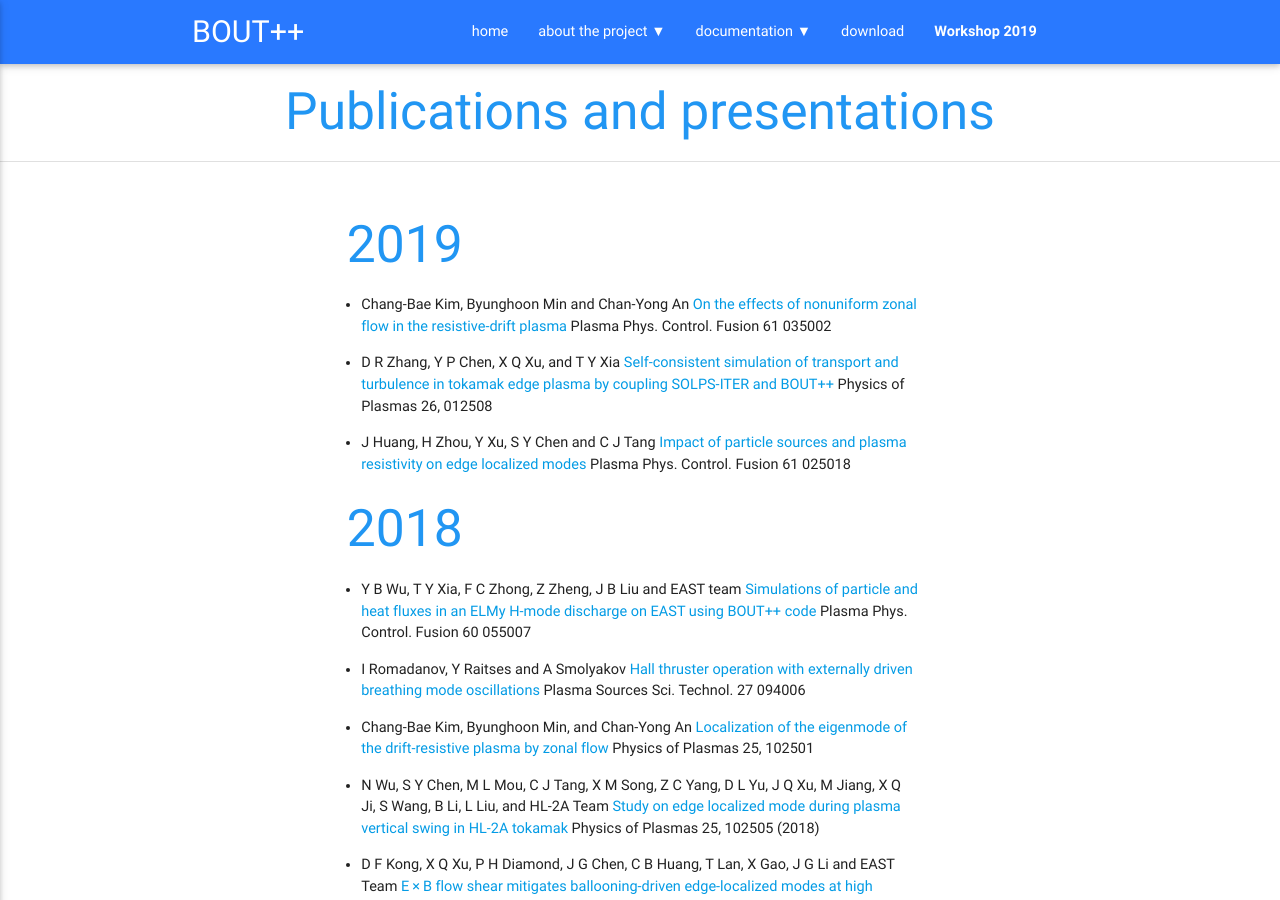
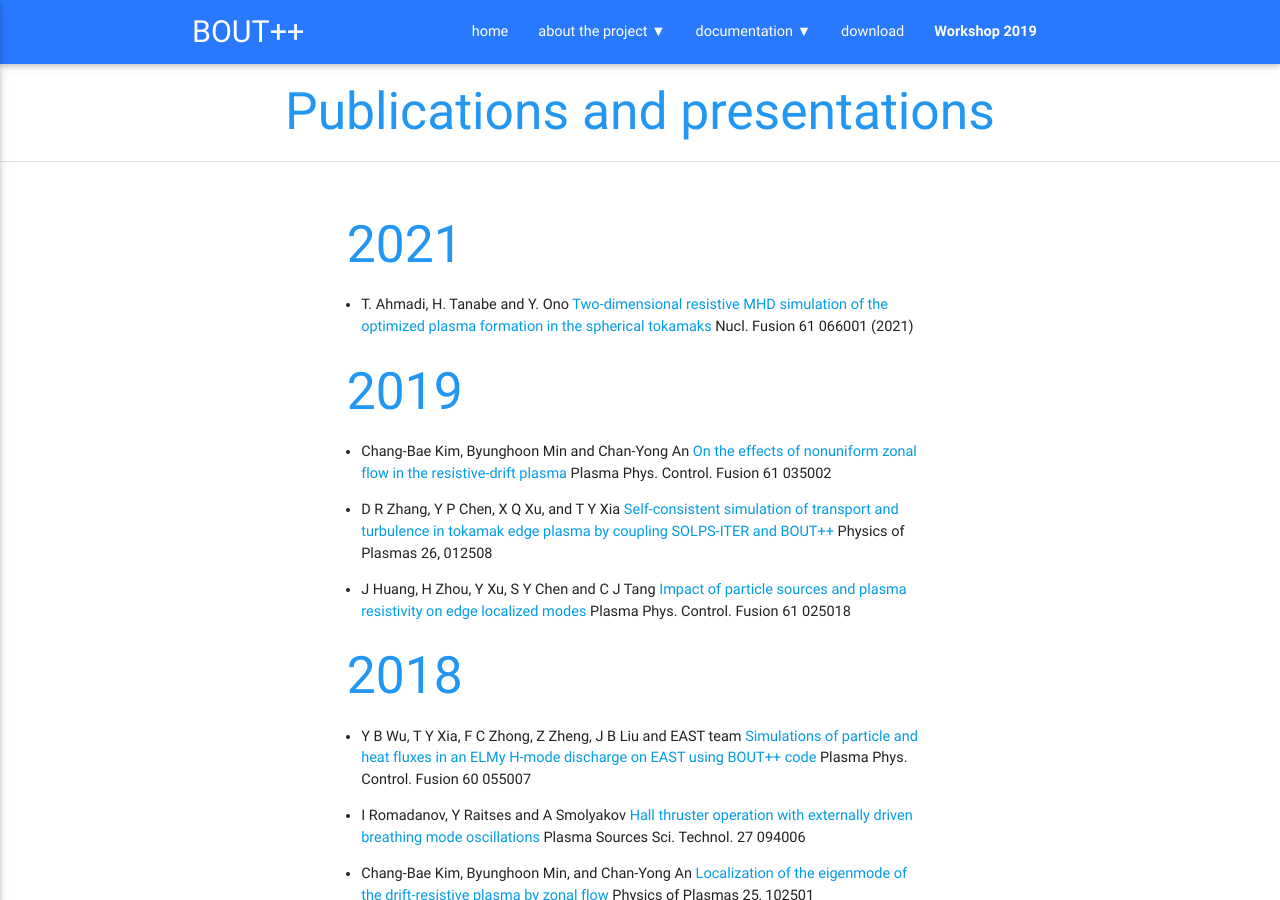
Before and after one commit to boutproject/boutproject.github.io, a Jekyll site: the page built from publications/index.md, in a window 1280 px wide and 900 px high. Built offline with Jekyll 4.4.1, drawn with Linux system fonts in a browser that asks for light colours.

Commit message:
Add 2021 Ahmadi paper

```diff
--- a/publications/index.md
+++ b/publications/index.md
@@ -4,6 +4,11 @@ title: Publications and presentations
 description: List of published articles using BOUT++
 nav-state: publications
 ---
+
+2021
+----
+
+* T. Ahmadi, H. Tanabe and Y. Ono [Two-dimensional resistive MHD simulation of the optimized plasma formation in the spherical tokamaks](https://doi.org/10.1088/1741-4326/abebce) Nucl. Fusion 61 066001 (2021)
 
 2019
 ----
```
